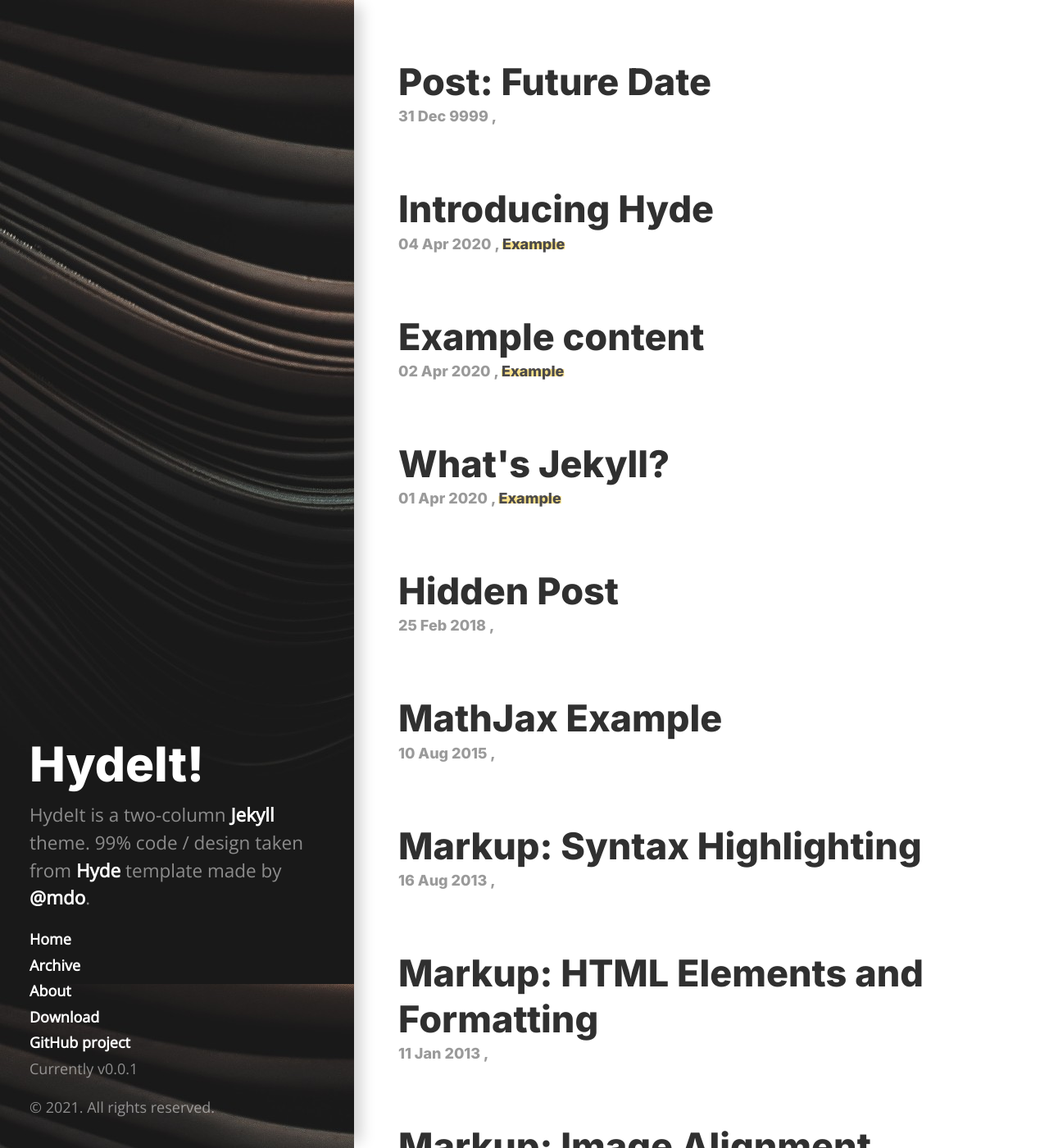
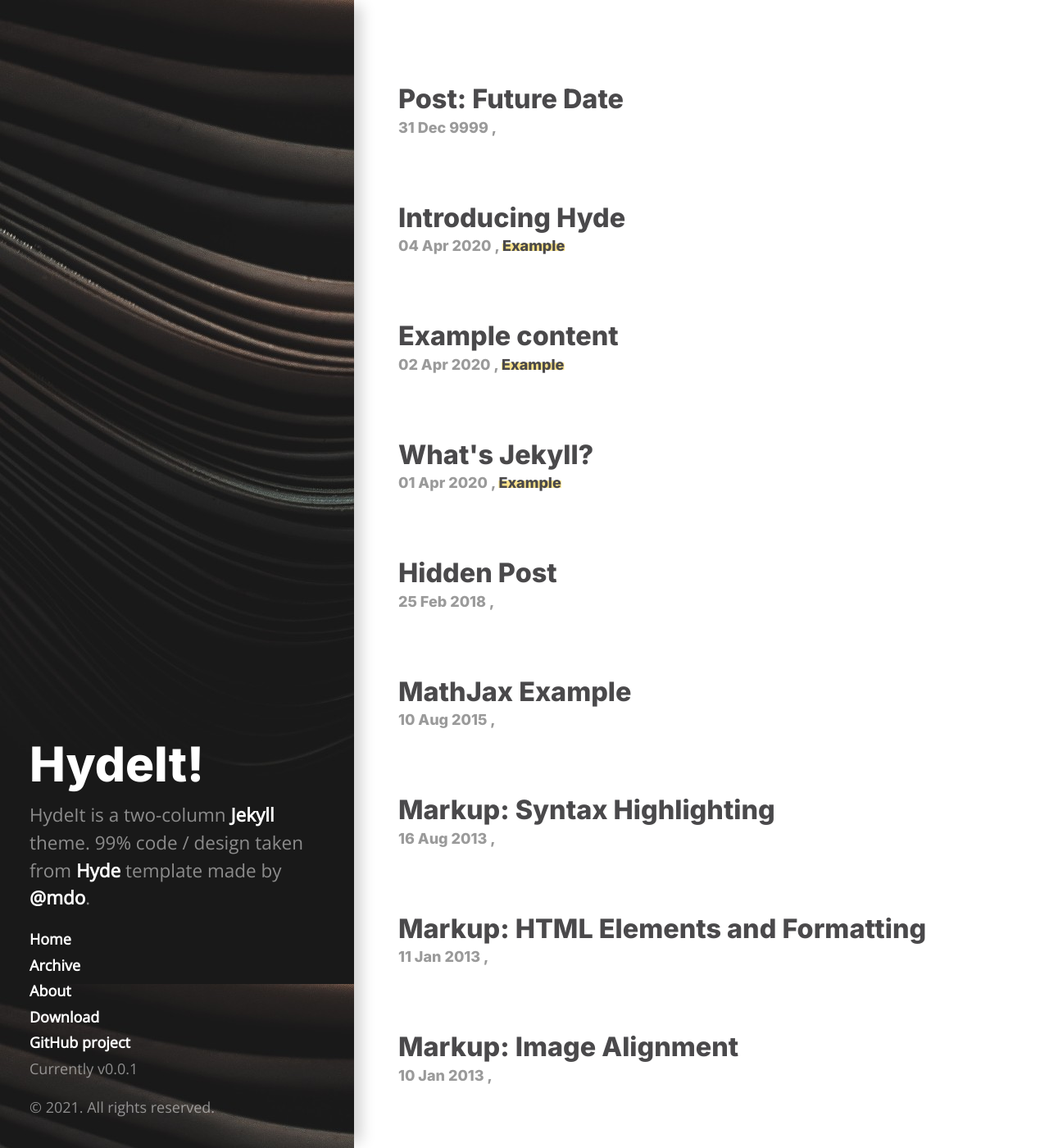
Before and after one commit to manddar/HydeIt, a Jekyll site: the page built from archive.html, in a window 1280 px wide and 1400 px high. Shown: the whole window at 82% size. Built offline with Jekyll 4.4.1, drawn with Linux system fonts in a browser that asks for light colours.

Commit message:
Formatting for archive page

```diff
--- a/archive.html
+++ b/archive.html
@@ -6,7 +6,7 @@ title: Archive
 <div class="posts">
   {% for post in site.posts %}
   <div class="post">
-    <h1 class="post-title">
+    <h1 class="post-archive-title">
       <a href="{{ post.url | absolute_url }}">
         {{ post.title }}
       </a>
--- a/public/css/hydeit.css
+++ b/public/css/hydeit.css
@@ -148,6 +148,15 @@ a.sidebar-nav-item:focus {
   font-size: 2.5rem;
 }
 
+.post-archive{
+  margin-bottom: 1em;
+}
+
+.post-archive-title a{
+  font-family: 'Inter', sans-serif;
+  font-size: 1.8rem;
+}
+
 .post-meta {
   font-family: 'Inter', sans-serif;
   font-weight: bold;
```
